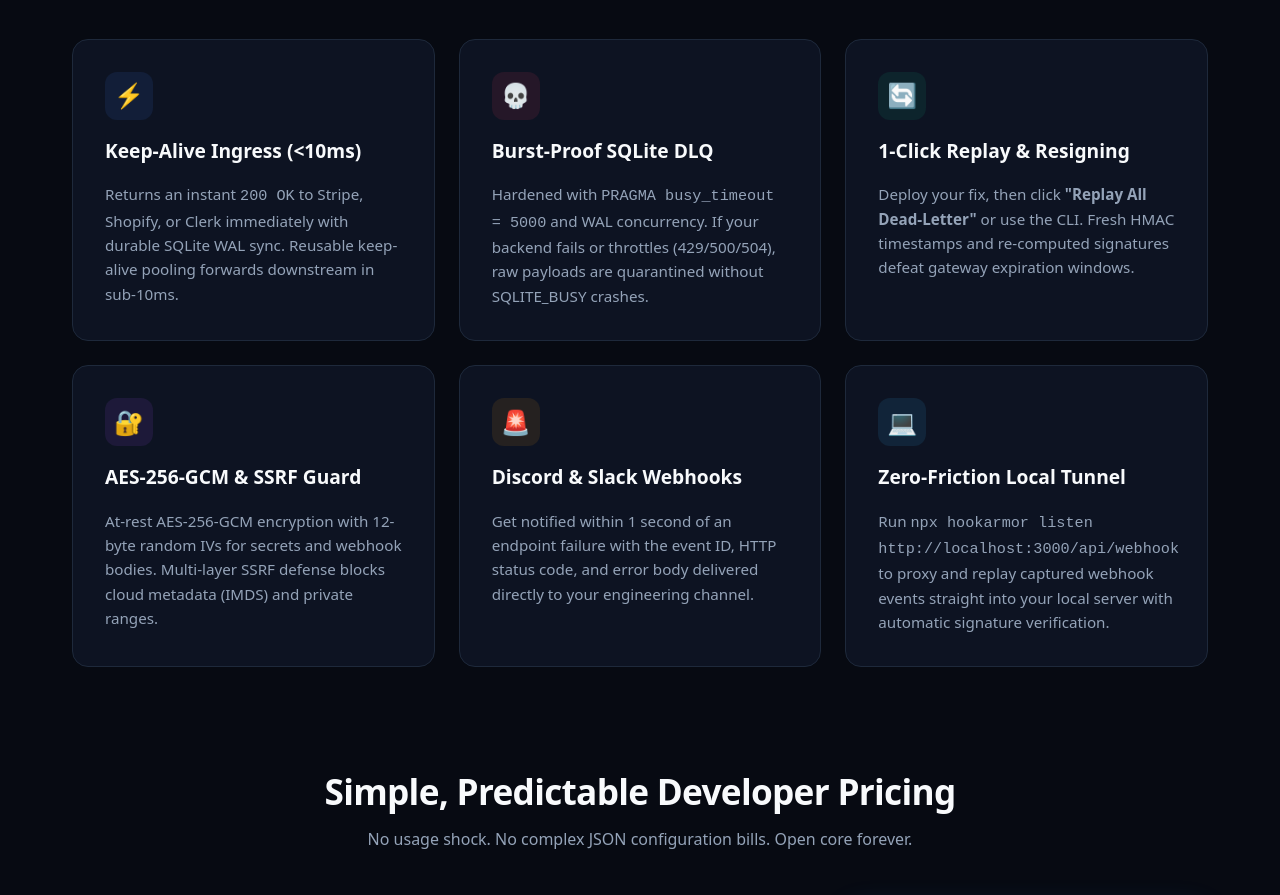
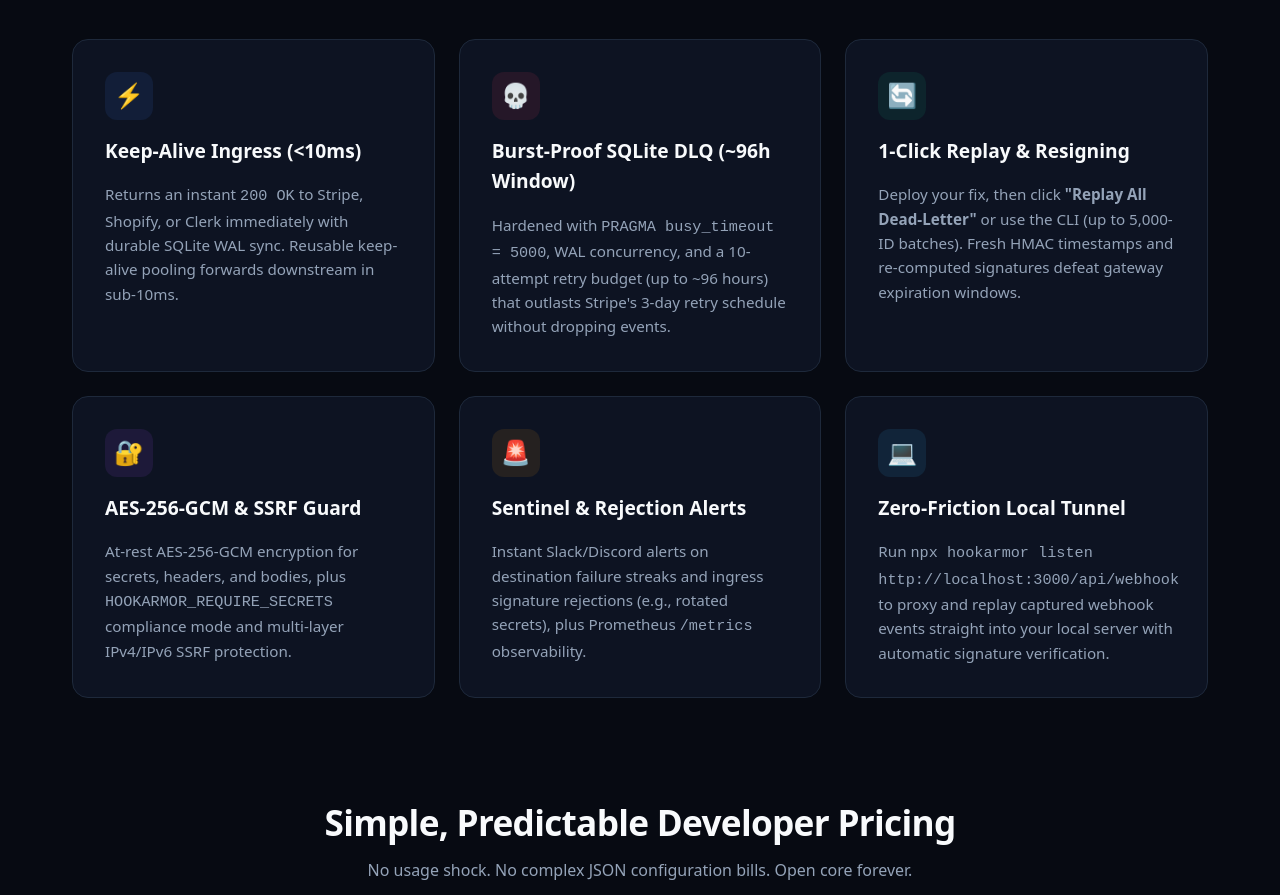
Before and after one commit to pkdoddamani/hookarmor, a website: page src/public/landing.html in a window 1280 px wide. Shown: the part 1020-1915 px from the top of the page. Drawn offline with Linux system fonts and the light colour scheme.

Commit message:
docs,ci: document v1.4.6 features in README/landing and automate GitHub releases

```diff
--- a/src/public/landing.html
+++ b/src/public/landing.html
@@ -427,9 +427,9 @@
 
       <div class="card">
         <div class="card-icon" style="background: rgba(244, 63, 94, 0.1); color: #f43f5e;">💀</div>
-        <h3>Burst-Proof SQLite DLQ</h3>
+        <h3>Burst-Proof SQLite DLQ (~96h Window)</h3>
         <p>
-          Hardened with <code>PRAGMA busy_timeout = 5000</code> and WAL concurrency. If your backend fails or throttles (429/500/504), raw payloads are quarantined without SQLITE_BUSY crashes.
+          Hardened with <code>PRAGMA busy_timeout = 5000</code>, WAL concurrency, and a 10-attempt retry budget (up to ~96 hours) that outlasts Stripe's 3-day retry schedule without dropping events.
         </p>
       </div>
 
@@ -437,7 +437,7 @@
         <div class="card-icon" style="background: rgba(16, 185, 129, 0.1); color: #34d399;">🔄</div>
         <h3>1-Click Replay &amp; Resigning</h3>
         <p>
-          Deploy your fix, then click <strong>"Replay All Dead-Letter"</strong> or use the CLI. Fresh HMAC timestamps and re-computed signatures defeat gateway expiration windows.
+          Deploy your fix, then click <strong>"Replay All Dead-Letter"</strong> or use the CLI (up to 5,000-ID batches). Fresh HMAC timestamps and re-computed signatures defeat gateway expiration windows.
         </p>
       </div>
 
@@ -445,15 +445,15 @@
         <div class="card-icon" style="background: rgba(168, 85, 247, 0.1); color: #c084fc;">🔐</div>
         <h3>AES-256-GCM &amp; SSRF Guard</h3>
         <p>
-          At-rest AES-256-GCM encryption with 12-byte random IVs for secrets and webhook bodies. Multi-layer SSRF defense blocks cloud metadata (IMDS) and private ranges.
+          At-rest AES-256-GCM encryption for secrets, headers, and bodies, plus <code>HOOKARMOR_REQUIRE_SECRETS</code> compliance mode and multi-layer IPv4/IPv6 SSRF protection.
         </p>
       </div>
 
       <div class="card">
         <div class="card-icon" style="background: rgba(245, 158, 11, 0.1); color: #fbbf24;">🚨</div>
-        <h3>Discord & Slack Webhooks</h3>
+        <h3>Sentinel &amp; Rejection Alerts</h3>
         <p>
-          Get notified within 1 second of an endpoint failure with the event ID, HTTP status code, and error body delivered directly to your engineering channel.
+          Instant Slack/Discord alerts on destination failure streaks and ingress signature rejections (e.g., rotated secrets), plus Prometheus <code>/metrics</code> observability.
         </p>
       </div>
 
```
Also changed, not shown: .github/workflows/release.yml (added), README.md.
